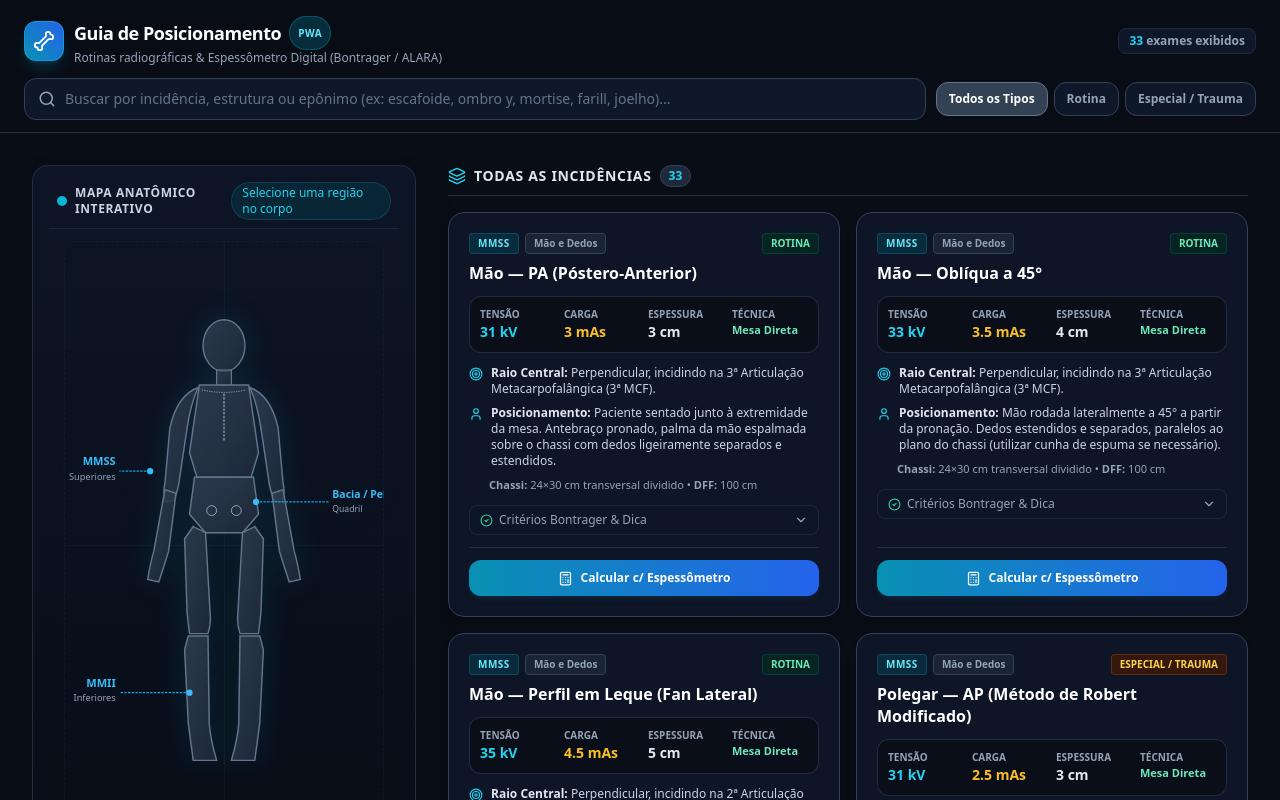
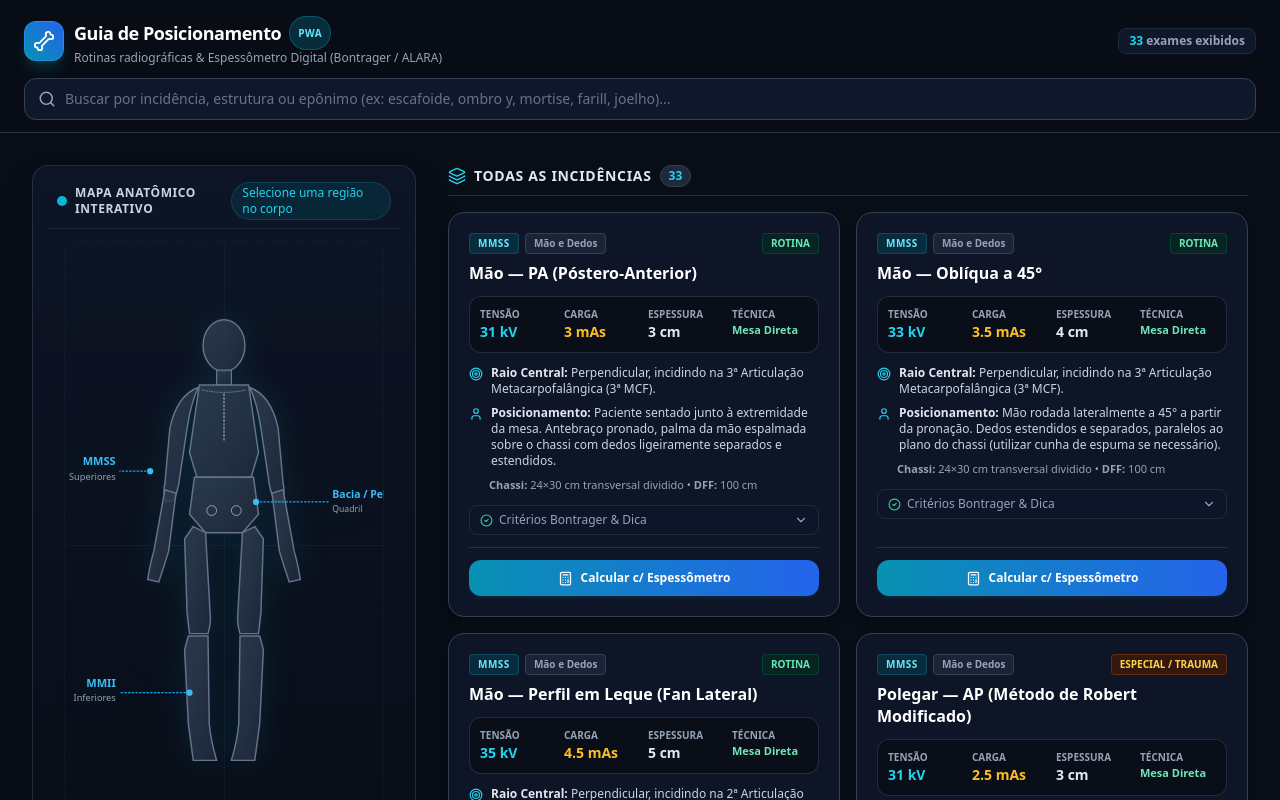
Before and after one commit to HenriqueFreire/guia-posicionamento-radiografico, a React (Vite) app: page / in a window 1280 px wide. Shown: the top 800 px of the page. Built offline with nearby package versions, Linux system fonts and the light colour scheme.

Commit message:
refactor(ui): remover botões de tipos deixando o cabeçalho focado na busca e silhueta humana

```diff
--- a/src/App.tsx
+++ b/src/App.tsx
@@ -4,12 +4,11 @@ import { HumanSilhouette } from './components/HumanSilhouette';
 import { CardIncidencia } from './components/CardIncidencia';
 import { ModalCalculadora } from './components/ModalCalculadora';
 import { INCIDENCIAS } from './data/incidencias';
-import { RegiaoAnatomica, TipoIncidencia, IncidenciaRadiografica, ParametrosCalculados } from './types/radiologia';
+import { RegiaoAnatomica, IncidenciaRadiografica, ParametrosCalculados } from './types/radiologia';
 import { Sparkles, Layers } from 'lucide-react';
 
 export function App() {
   const [regiaoSelecionada, setRegiaoSelecionada] = useState<RegiaoAnatomica | 'TODOS'>('TODOS');
-  const [tipoSelecionado, setTipoSelecionado] = useState<TipoIncidencia | 'TODOS'>('TODOS');
   const [busca, setBusca] = useState<string>('');
 
   // Estado do Modal da Calculadora
@@ -25,11 +24,8 @@ export function App() {
   // Filtragem dos exames
   const incidenciasFiltradas = useMemo(() => {
     return INCIDENCIAS.filter((item) => {
-      // Filtro de Região (selecionado via silhueta ou pílula)
+      // Filtro de Região (selecionado via silhueta anatômica)
       const matchRegiao = regiaoSelecionada === 'TODOS' || item.regiao === regiaoSelecionada;
-
-      // Filtro de Tipo (Rotina vs Especial)
-      const matchTipo = tipoSelecionado === 'TODOS' || item.tipo === tipoSelecionado;
 
       // Busca textual
       const termo = busca.toLowerCase().trim();
@@ -41,9 +37,9 @@ export function App() {
         item.raioCentral.toLowerCase().includes(termo) ||
         item.criteriosBontrager.toLowerCase().includes(termo);
 
-      return matchRegiao && matchTipo && matchTexto;
+      return matchRegiao && matchTexto;
     });
-  }, [regiaoSelecionada, tipoSelecionado, busca]);
+  }, [regiaoSelecionada, busca]);
 
   const handleAbrirCalculadora = (incidencia: IncidenciaRadiografica) => {
     setIncidenciaAtiva(incidencia);
@@ -63,8 +59,6 @@ export function App() {
       <Header
         busca={busca}
         onMudarBusca={setBusca}
-        tipoSelecionado={tipoSelecionado}
-        onSelecionarTipo={setTipoSelecionado}
         totalFiltrados={incidenciasFiltradas.length}
       />
 
@@ -146,7 +140,6 @@ export function App() {
                   onClick={() => {
                     setBusca('');
                     setRegiaoSelecionada('TODOS');
-                    setTipoSelecionado('TODOS');
                   }}
                   className="mt-3 px-4 py-2 rounded-xl text-xs font-bold bg-cyan-600 hover:bg-cyan-500 text-white transition-colors"
                 >
--- a/src/components/Header.tsx
+++ b/src/components/Header.tsx
@@ -1,20 +1,15 @@
 import React from 'react';
 import { Search, Bone, X } from 'lucide-react';
-import { TipoIncidencia } from '../types/radiologia';
 
 interface HeaderProps {
   busca: string;
   onMudarBusca: (termo: string) => void;
-  tipoSelecionado: TipoIncidencia | 'TODOS';
-  onSelecionarTipo: (tipo: TipoIncidencia | 'TODOS') => void;
   totalFiltrados: number;
 }
 
 export const Header: React.FC<HeaderProps> = ({
   busca,
   onMudarBusca,
-  tipoSelecionado,
-  onSelecionarTipo,
   totalFiltrados,
 }) => {
   return (
@@ -46,10 +41,8 @@ export const Header: React.FC<HeaderProps> = ({
           </div>
         </div>
 
-        {/* Barra de Busca e Filtro de Tipo */}
-        <div className="flex flex-col sm:flex-row items-stretch sm:items-center gap-2.5">
-          {/* Barra de Busca Instantânea */}
-          <div className="relative flex-1">
+        {/* Barra de Busca Instantânea (Largura Total) */}
+        <div className="relative">
           <Search size={18} className="absolute left-3.5 top-1/2 -translate-y-1/2 text-slate-400" />
           <input
             type="text"
@@ -67,28 +60,6 @@ export const Header: React.FC<HeaderProps> = ({
             </button>
           )}
         </div>
-
-          {/* Tipo (Rotina vs Especial) */}
-          <div className="flex items-center gap-1.5 shrink-0 overflow-x-auto text-xs pb-1 sm:pb-0">
-            {(['TODOS', 'Rotina', 'Especial / Trauma'] as const).map((t) => {
-              const ativo = tipoSelecionado === t;
-              return (
-                <button
-                  key={t}
-                  type="button"
-                  onClick={() => onSelecionarTipo(t)}
-                  className={`px-3 py-2 rounded-xl font-semibold whitespace-nowrap transition-all border ${
-                    ativo
-                      ? 'bg-slate-700 text-white border-slate-500 shadow-sm'
-                      : 'bg-radiology-dark text-slate-400 border-radiology-border hover:text-slate-200 hover:border-slate-600'
-                  }`}
-                >
-                  {t === 'TODOS' ? 'Todos os Tipos' : t}
-                </button>
-              );
-            })}
-          </div>
-        </div>
       </div>
     </header>
   );
```
Lines whose indentation alone changed are shown as unchanged.
